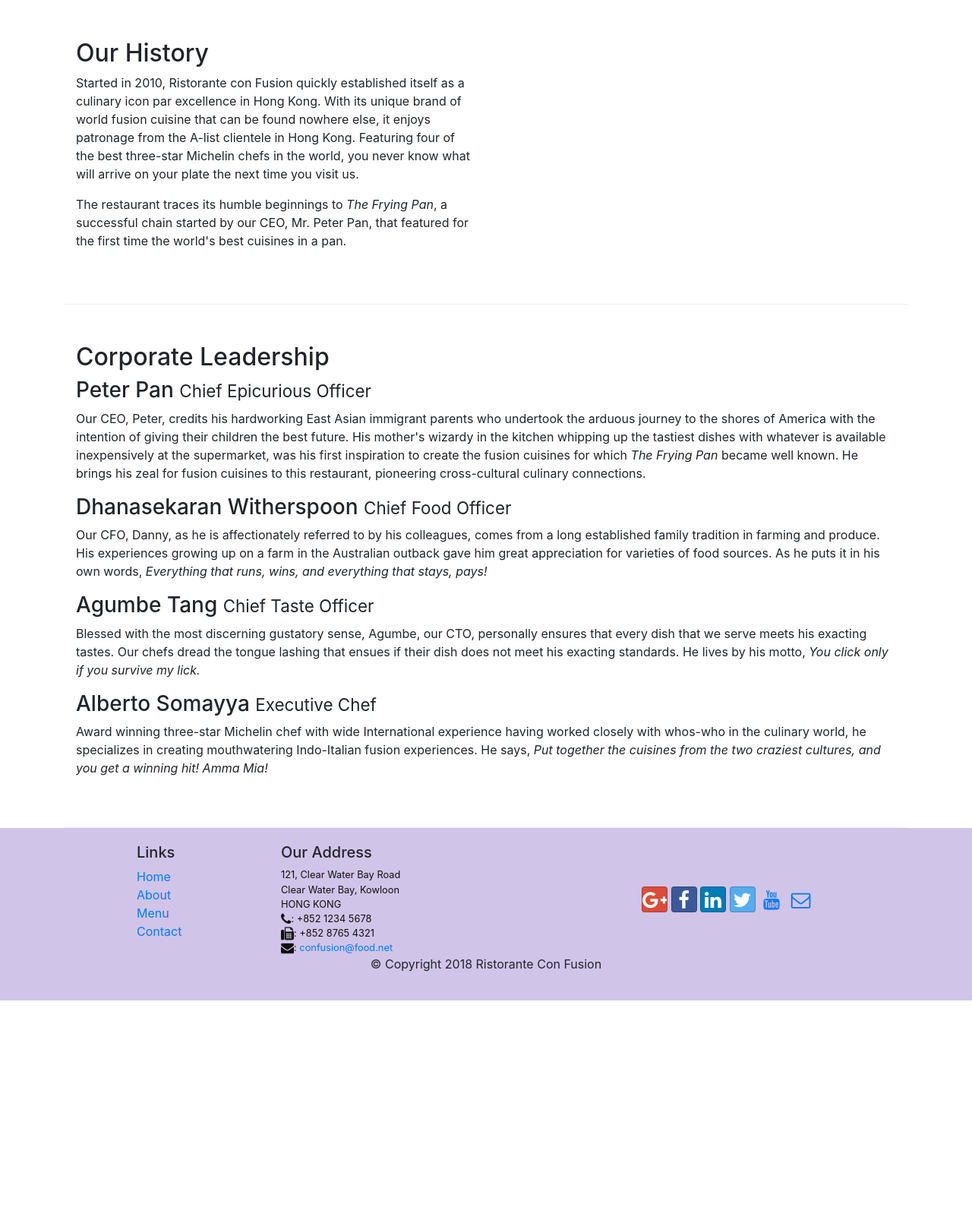
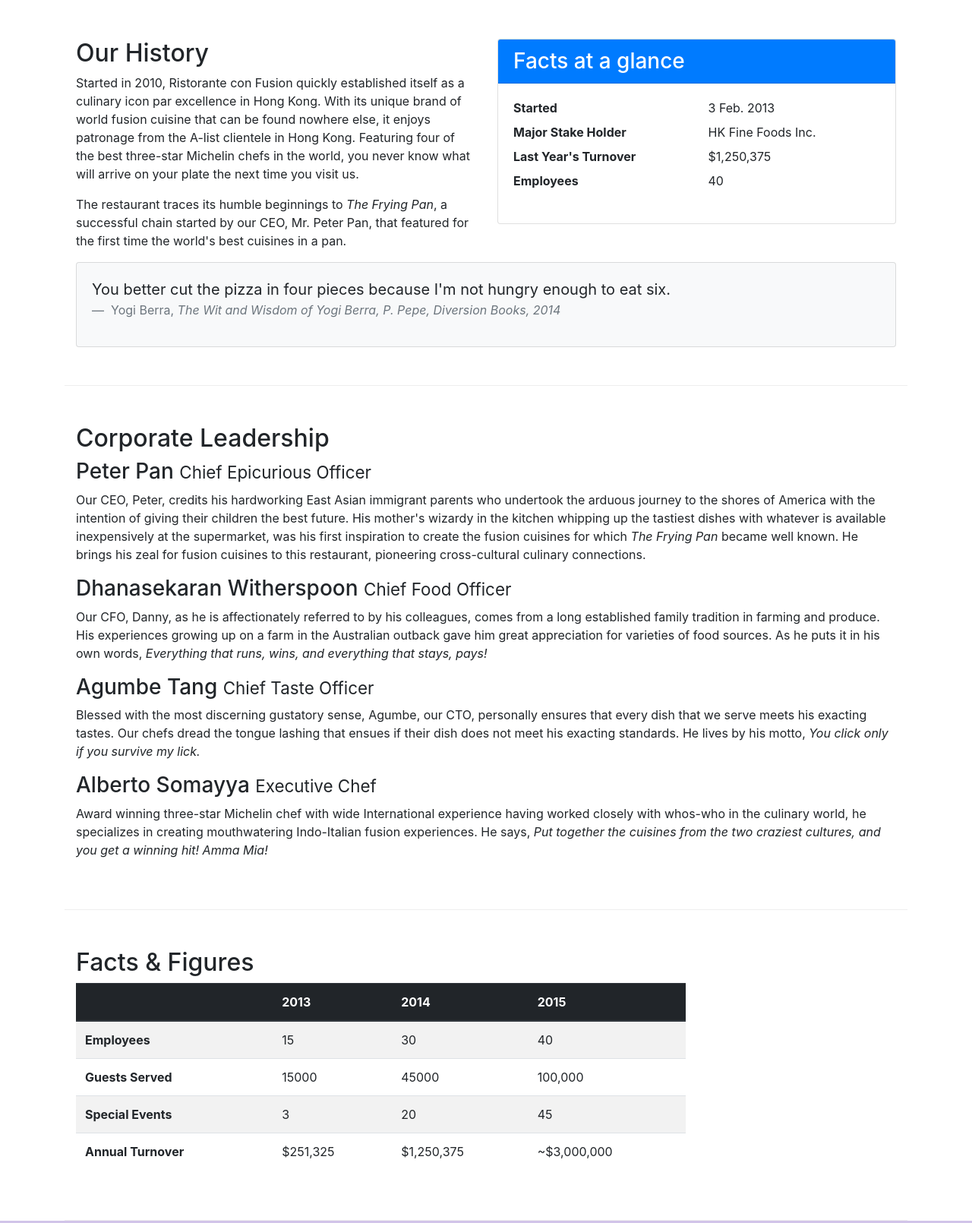
Before and after one commit to taonick/confusion, a website: page aboutus.html in a window 1280 px wide. Shown: the part 500-2110 px from the top of the page at 76% size. Before the commit the page ends 1817 px from the top, so only its background shows below. Drawn offline with nearby package versions, Linux system fonts and the light colour scheme.

Commit message:
images and tables

```diff
--- a/aboutus.html
+++ b/aboutus.html
@@ -21,7 +21,7 @@
             <button class="navbar-toggler" type="button" data-toggle="collapse" data-target="#Navbar">
                 <span class="navbar-toggler-icon"></span>
             </button>
-           <a class="navbar-brand" href="./index.html">Ristorante Con Fusion</a>
+            <a class="navbar-brand mr-auto" href="./index.html"><img src="img/logo.png" height="30" width="41"></a>
            <div class="collapse navbar-collapse" id="Navbar">
                 <ul class="navbar-nav mr-auto">
                     <li class="nav-item active">
@@ -44,9 +44,9 @@
                     <h1>Ristorante con Fusion</h1>
                     <p>We take inspiration from the World's best cuisines, and create a unique fusion experience. Our lipsmacking creations will tickle your culinary senses!</p>
                 </div>
-                <div class="col-12 col-sm">
+                <div class="col-12 col-sm align-self-center">
+                    <img src="img/logo.png" class="img-fluid">
                 </div>
-            </div>
         </div>
     </header>
 
@@ -69,7 +69,35 @@
                 <p>Started in 2010, Ristorante con Fusion quickly established itself as a culinary icon par excellence in Hong Kong. With its unique brand of world fusion cuisine that can be found nowhere else, it enjoys patronage from the A-list clientele in Hong Kong.  Featuring four of the best three-star Michelin chefs in the world, you never know what will arrive on your plate the next time you visit us.</p>
                 <p>The restaurant traces its humble beginnings to <em>The Frying Pan</em>, a successful chain started by our CEO, Mr. Peter Pan, that featured for the first time the world's best cuisines in a pan.</p>
             </div>
-            <div>
+            <div class="col-sm">
+                <div class="card">
+                    <h3 class="card-header bg-primary text-white">Facts at a glance</h3>
+                 <div class="card-body">
+                    <dl class="row">
+                        <dt class="col-6">Started</dt>
+                        <dd class="col-6">3 Feb. 2013</dd>
+                        <dt class="col-6">Major Stake Holder</dt>
+                        <dd class="col-6">HK Fine Foods Inc.</dd>
+                        <dt class="col-6">Last Year's Turnover</dt>
+                        <dd class="col-6">$1,250,375</dd>
+                        <dt class="col-6">Employees</dt>
+                        <dd class="col-6">40</dd>
+                    </dl>
+                 </div>
+                </div>
+            </div>
+            <div class="col-12">
+                <div class="card card-body bg-light">
+                    <blockquote class="blockquote">
+                        <p class="mb-0">You better cut the pizza in four pieces because
+                            I'm not hungry enough to eat six.</p>
+                        <footer class="blockquote-footer">
+                            Yogi Berra,
+                            <cite title="Source Title">The Wit and Wisdom of Yogi Berra,
+                            P. Pepe, Diversion Books, 2014</cite>
+                        </footer>
+                    </blockquote>
+                </div>
             </div>
         </div>
 
@@ -86,7 +114,53 @@
                 <p class="d-none d-sm-block">Award winning three-star Michelin chef with wide International experience having worked closely with whos-who in the culinary world, he specializes in creating mouthwatering Indo-Italian fusion experiences. He says, <em>Put together the cuisines from the two craziest cultures, and you get a winning hit! Amma Mia!</em></p>
             </div>
        </div>
+       <div class="row row-content">
+            <div class="col-12 col-sm-9">
+                <h2>Facts &amp; Figures</h2>
+                <div class="table-responsive">
+                    <table class="table table-striped">
+                        <thead class="thead-dark">
+                            <tr>
+                                <th>&nbsp;</th>
+                                <th>2013</th>
+                                <th>2014</th>
+                                <th>2015</th>
+                            </tr>
+                        </thead>
+                        <tbody>
+                            <tr>
+                                <th>Employees</th>
+                                <td>15</td>
+                                <td>30</td>
+                                <td>40</td>
+                            </tr>
+                            <tr>
+                                <th>Guests Served</th>
+                                <td>15000</td>
+                                <td>45000</td>
+                                <td>100,000</td>
+                            </tr>
+                            <tr>
+                                <th>Special Events</th>
+                                <td>3</td>
+                                <td>20</td>
+                                <td>45</td>
+                            </tr>
+                            <tr>
+                                <th>Annual Turnover</th>
+                                <td>$251,325</td>
+                                <td>$1,250,375</td>
+                                <td>~$3,000,000</td>
+                            </tr>
+                        </tbody>
+                    </table>
+                </div>
+            </div>
 
+        <div class="col-12 col-sm-3">
+
+        </div>
+    </div>
     </div>
 
     <footer class="footer">
--- a/css/styles.css
+++ b/css/styles.css
@@ -33,7 +33,6 @@ body{
     padding:50px 0px 0px 0px;
     z-index:0;
 }
-
 .navbar-dark {
      background-color: #512DA8;
 }
```
Also changed, not shown: contactus.html (+3 -2 lines), index.html (+40 -24 lines), img/alberto.png (added), img/buffet.png (added), img/logo.png (added), img/uthappizza.png (added), 1 other file.
